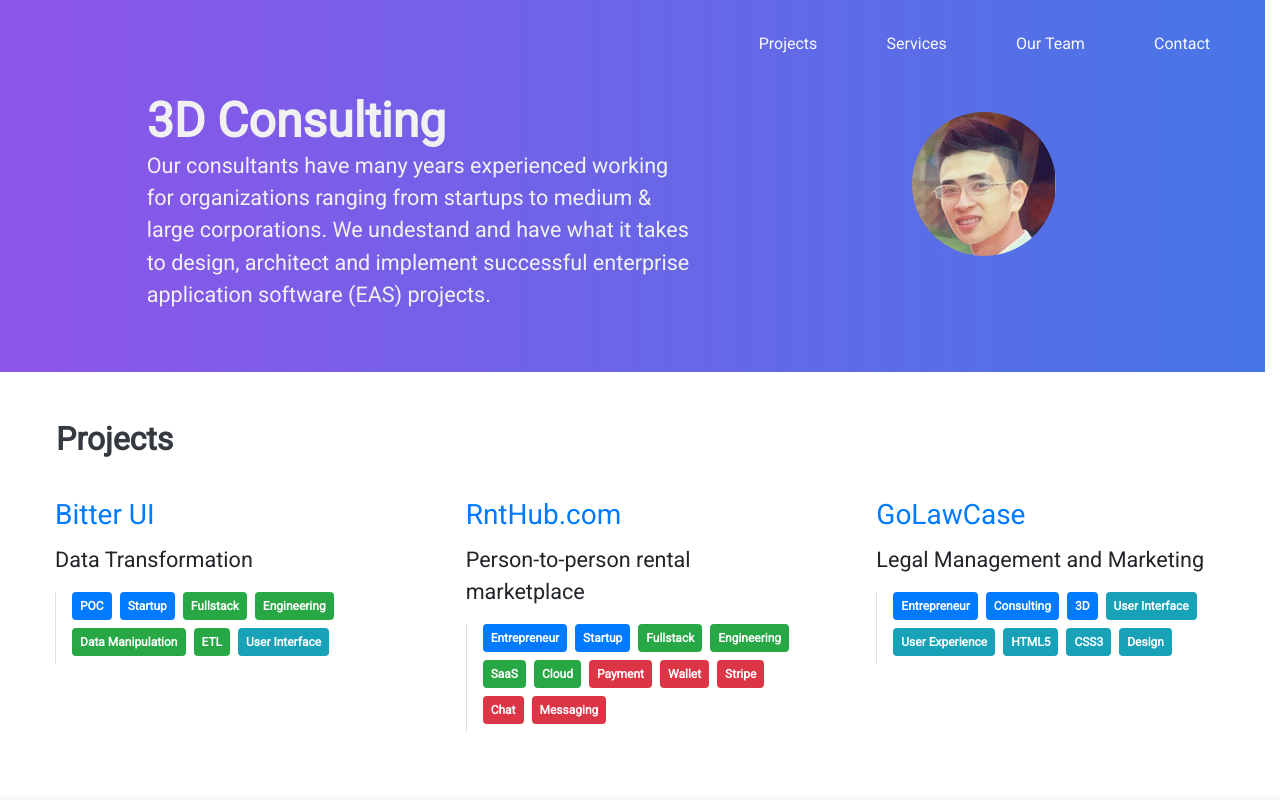
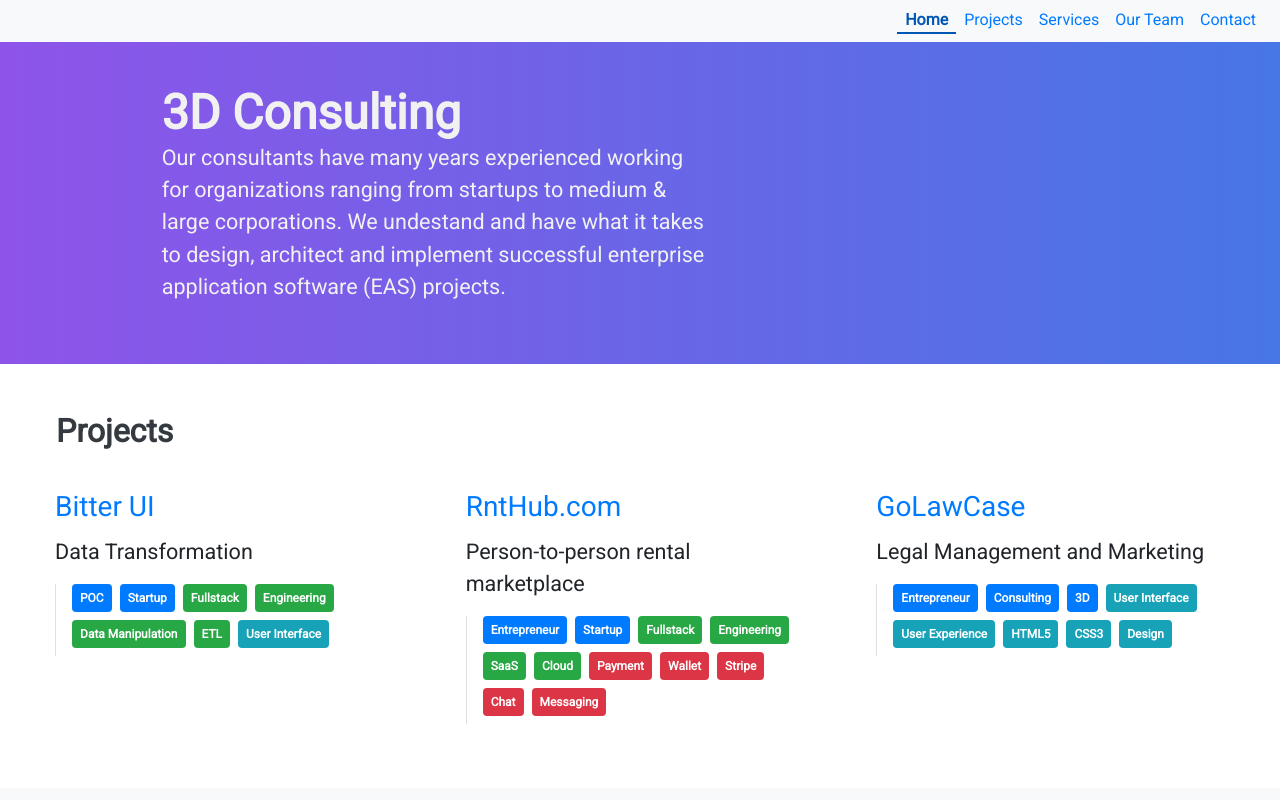
Before and after one commit to anhcaoh/anhcaoh.github.io, a React (Create React App) app: page /home in a window 1280 px wide. Shown: the top 800 px of the page. Built offline with nearby package versions, Linux system fonts and the light colour scheme.

Commit message:
Added Navigations

```diff
--- a/package.json
+++ b/package.json
@@ -7,6 +7,7 @@
     "react": "^16.5.2",
     "react-dom": "^16.5.2",
     "react-native": "^0.57.1",
+    "react-router-dom": "^4.3.1",
     "react-scripts": "1.1.5",
     "reactstrap": "^6.4.0"
   },
--- a/src/App.js
+++ b/src/App.js
@@ -1,19 +1,11 @@
 import React, { Component } from 'react';
 import './App.css';
-import Hero from './hero/Hero';
-import Services from './services/Services';
-import Projects from './projects/Projects';
-import Team from './team/Team';
-import Contact from './contact/Contact';
+import Navigations from './navigations/Navigations';
 class App extends Component {
   render() {
     return (
       <main className="App">
-        <Hero />
-        <Projects />
-        <Services />
-        <Team />
-        <Contact />
+        <Navigations />
         <footer className="text-center mt-4 mb-1">
           <small>Design and Develop by 3D Consulting @{ new Date().getFullYear() }.</small>
         </footer>
--- a/src/hero/Hero.js
+++ b/src/hero/Hero.js
@@ -1,6 +1,5 @@
 import React, { Component } from 'react';
 import './hero.css';
-
 class Hero extends Component {
     render() {
         const companyName = '3D Consulting';
@@ -12,19 +11,9 @@
             border: 0,
             background: 'transparent',
         };
-        const navs = [
-            {name:'Projects',
-            href:'#projects'},
-            {name:'Services',
-            href:'#services'},
-            {name:'Our Team',
-            href:'#team'},
-            {name:'Contact',
-            href:'#contact'}
-        ];
         return (
-            <section id="about" className="hero p-4 row">
-                <div className="card text-left offset-md-1 col-md-6 mt-5"
+            <section id="about" className="hero p-4">
+                <div className="card text-left offset-md-1 col-md-6"
                     style={ styles }>
                     <div className="card-body">
                         <h5 className="card-title d-inline font-weight-bold"
@@ -34,16 +23,6 @@
                         <p className="card-text pb-3">{ about }</p>
                     </div>
                 </div>
-                <div className="col-md-5">
-                    <nav className="navbar">
-                    { navs.map( ( nav ) =>
-                        <a key={ nav.name.toLowerCase() } name={nav.name.toLowerCase()}
-                        className="text-light"
-                        href={nav.href}>{ nav.name }</a>
-                    )}
-                    </nav>
-                    <div className="card-img-top badge-profile badge-profile-md badge-profile-anh-cao mt-5 mb-3 ml-auto mr-auto"></div>
-                </div>
             </section>
         );
     }
--- /dev/null
+++ b/src/hero/Home.js
@@ -0,0 +1,21 @@
+import React, { Component } from 'react';
+import Hero from './Hero';
+import Projects from '../projects/Projects';
+import Services from '../services/Services';
+import Team from '../team/Team';
+import Contact from '../contact/Contact';
+
+class Home extends Component {
+    render() {
+        return (
+            <section id="home">
+            <Hero />
+            <Projects />
+            <Services />
+            <Team />
+            <Contact />
+            </section>
+        )
+    }
+}
+export default Home
--- /dev/null
+++ b/src/navigations/Links.js
@@ -0,0 +1,40 @@
+import React, { Component } from 'react';
+import './links.css';
+import { Link } from 'react-router-dom';
+
+class Links extends Component {
+    getActiveLinkClass = ( link ) => {
+        return window.location.pathname === link.path ? 'active link' : 'link';
+    }
+    render() {
+        const navLinks = [
+            {name:'Home',
+            path:'/home',
+            component: 'hero'},
+            {name:'Projects',
+            path:'/projects',
+            component: 'projects'},
+            {name:'Services',
+            path:'/services',
+            component: 'services'},
+            {name:'Our Team',
+            path:'/team',
+            component: 'team'},
+            {name:'Contact',
+            path:'/contact',
+            component: 'contact'}
+        ];
+        return (
+            <div className="fixed-top bg-light">
+                <nav className="navbar float-right">
+                    { navLinks.map( (link) =>
+                        <Link key={ link.name.toLowerCase() }
+                        to={ link.path }
+                        className={ this.getActiveLinkClass(link) }>{ link.name }</Link>
+                    )}
+                </nav>
+            </div>
+        )
+    }
+}
+export default Links
--- /dev/null
+++ b/src/navigations/Navigations.js
@@ -0,0 +1,30 @@
+import React, { Component } from 'react';
+import { BrowserRouter, Switch, Route } from 'react-router-dom';
+import Links from './Links';
+import Home from '../hero/Home';
+import Projects from '../projects/Projects';
+import Services from '../services/Services';
+import Team from '../team/Team';
+import Contact from '../contact/Contact';
+
+class Navigations extends Component {
+    render() {
+        return(
+        <BrowserRouter>
+            <section id="main-navigation">
+                <Links />
+                <div style={{ 'marginTop' : 40 }}>
+                <Switch>
+                    <Route path="/services" component={ Services } />
+                    <Route path="/projects" component={ Projects } />
+                    <Route path="/team" component={ Team } />
+                    <Route path="/contact" component={ Contact }/>
+                    <Route exact component={ Home }/>
+                </Switch>
+                </div>
+            </section>
+        </BrowserRouter>
+        )
+    }
+}
+export default Navigations
--- /dev/null
+++ b/src/navigations/links.css
@@ -0,0 +1,16 @@
+a.link{
+    padding: 0 0.5rem;
+    border-bottom: 2px solid transparent;
+}
+a.link:hover,
+a.link:active,
+a.link:focus{
+    text-decoration: none;
+    border-bottom: 2px solid #0056b3;
+    font-weight: bold;
+}
+.link.active{
+    color: #0056b3;
+    border-bottom: 2px solid #0056b3;
+    font-weight: bold;
+}
```
Also changed, not shown: 1 other file (tests, documents, lock files or other folders).
